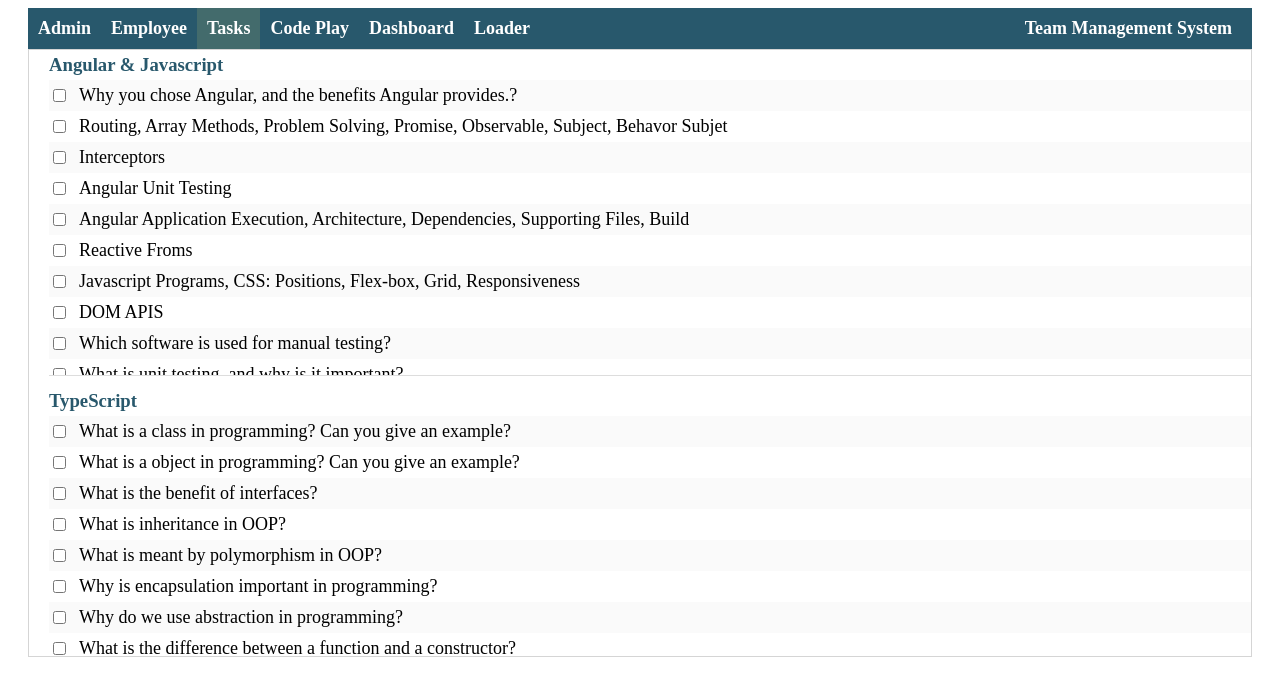
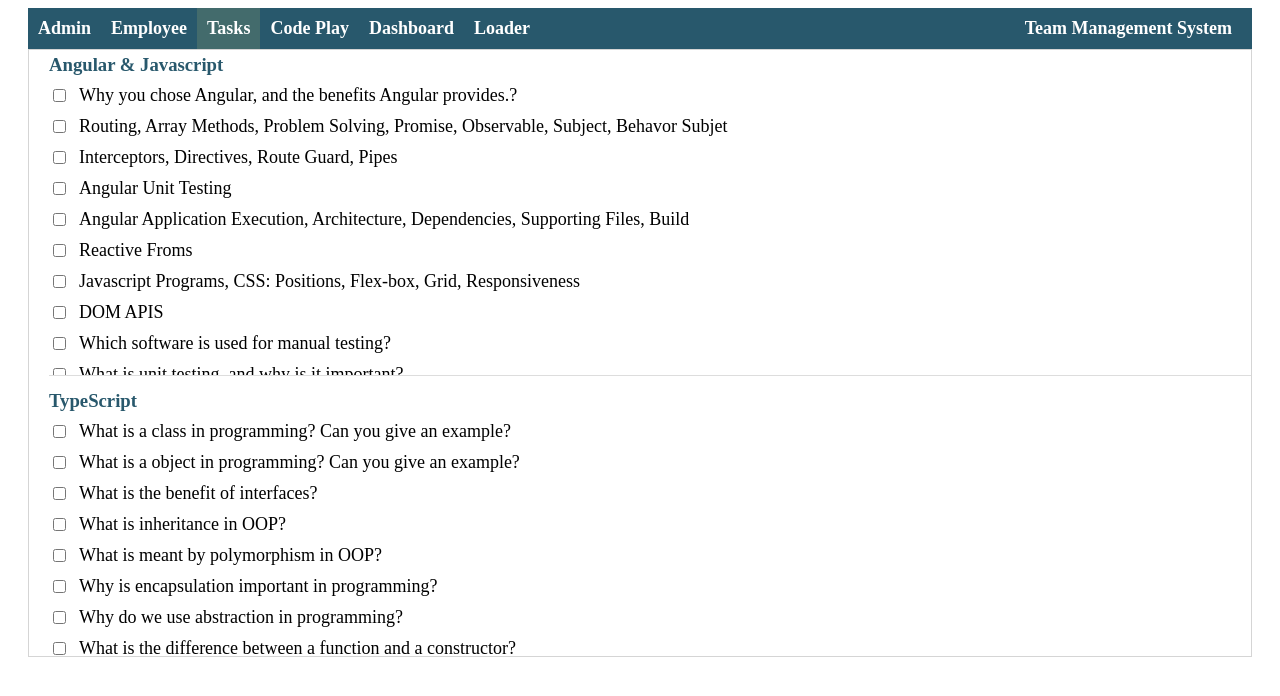
Before and after one commit to srquev/TMS, an Angular app: page /assigned in a window 1280 px wide. Shown: the top 696 px of the page. Built offline with nearby package versions, Linux system fonts and the light colour scheme.

Commit message:
directive is added to change the bg color of the tasks

```diff
--- a/src/app/app.module.ts
+++ b/src/app/app.module.ts
@@ -11,6 +11,7 @@ import { UnassignedComponent } from './unassigned/unassigned.component';
 import { DashboardComponent } from './dashboard/dashboard.component';
 import { ListComponent } from './admin/list/list.component';
 import { TmsLoaderComponent } from './tms-loader/tms-loader.component';
+import { HighlightDirective } from './highlight.directive';
 
 @NgModule({
   declarations: [
@@ -20,7 +21,8 @@ import { TmsLoaderComponent } from './tms-loader/tms-loader.component';
     UnassignedComponent,
     DashboardComponent,
     ListComponent,
-    TmsLoaderComponent
+    TmsLoaderComponent,
+    HighlightDirective
   ],
   imports: [
     BrowserModule,
--- a/src/app/assigned/assigned.component.html
+++ b/src/app/assigned/assigned.component.html
@@ -1,7 +1,7 @@
 <div class="employee-tab">
-    <H3 class="topic-name">Angular & Javascript</H3>
-    <div class="angular-javascript">
-        <div *ngFor="let task of tasks" class="task">
+    <H3 class="topic-name" >Angular & Javascript</H3>
+    <div class="angular-javascript" >
+        <div *ngFor="let task of tasks" class="task" [appHighlight] ="'red'">
         <div><input [id]="task.name" class="checkbox" class="checkbox" type="checkbox" [checked]="task.isCompleted"></div>
         <div><label class="task-name" [for]="task.name">{{task.name}}</label></div>
     </div>
@@ -10,7 +10,7 @@
     <div style="padding-top: 10px;">
         <H3 class="topic-name">TypeScript</H3>
     <div class="typescript">
-        <div *ngFor="let scriptTask of typeScripttasks" class="task">
+        <div *ngFor="let scriptTask of typeScripttasks" class="task" [appHighlight]="'#28586c'">
             <div><input [id]="scriptTask.name" class="checkbox" class="checkbox" type="checkbox" [checked]="scriptTask.isCompleted"></div>
             <div><label class="task-name" [for]="scriptTask.name">{{scriptTask.name}}</label></div>
         </div>
--- a/src/app/assigned/assigned.component.scss
+++ b/src/app/assigned/assigned.component.scss
@@ -39,6 +39,6 @@
     color: #28586c;
 }
 
-.task:nth-child(odd){
-    background-color: #fafafa;
-}
+// .task:nth-child(odd){
+//     background-color: #fafafa;
+// }
--- a/src/app/assigned/assigned.component.ts
+++ b/src/app/assigned/assigned.component.ts
@@ -16,7 +16,7 @@ export class AssignedComponent implements OnInit {
   public tasks = [
     {name:'Why you chose Angular, and the benefits Angular provides.?', isCompleted: false},
     {name:'Routing, Array Methods, Problem Solving, Promise, Observable, Subject, Behavor Subjet', isCompleted: false},
-    {name:'Interceptors', isCompleted: false},
+    {name:'Interceptors, Directives, Route Guard, Pipes', isCompleted: false},
     {name:'Angular Unit Testing', isCompleted: false},
     {name:'Angular Application Execution, Architecture, Dependencies, Supporting Files, Build', isCompleted: false},
     {name:'Reactive Froms', isCompleted: false},
--- /dev/null
+++ b/src/app/highlight.directive.ts
@@ -0,0 +1,50 @@
+// import { Directive, ElementRef, HostListener, Input } from '@angular/core';
+
+import { Directive, ElementRef, HostListener, Input } from "@angular/core";
+
+// @Directive({
+//   selector: '[appHighlight]'
+// })
+// export class HighlightDirective {
+//   @Input() appHighlight:string = '';
+
+//   constructor(private el: ElementRef) { }
+
+//   @HostListener('mouseenter') onHover() {
+//     this.highlight(this.appHighlight,'mouseEnter');
+//   }
+
+//   @HostListener('mouseleave') onMouseLeave() {
+//     this.highlight('','mouseLeave');
+//   }
+
+//   private highlight(color: string, eventype:string) {
+//     this.el.nativeElement.style.backgroundColor = color;
+//     eventype === 'mouseEnter' ? this.el.nativeElement.style.color = 'white' : this.el.nativeElement.style.color = ''
+//   }
+
+// }
+
+
+
+@Directive({
+  selector: '[appHighlight]'
+})
+
+export class HighlightDirective {
+  @Input() appHighlight:string = '';
+  constructor(private el : ElementRef){}
+
+  @HostListener('mouseenter') onHover(){
+    this.highlight(this.appHighlight,'mouseenter')
+  }
+
+  @HostListener('mouseleave') onLeave(){
+    this.highlight('','mouseleave')
+  }
+
+  highlight(color: string, eventype:string){
+    this.el.nativeElement.style.backgroundColor = color;
+    eventype === 'mouseenter' ? this.el.nativeElement.style.color = '#FFF' : this.el.nativeElement.style.color = '#000'
+  }
+}
```
Also changed, not shown: src/customfile.txt, 1 other file (tests, documents, lock files or other folders).
